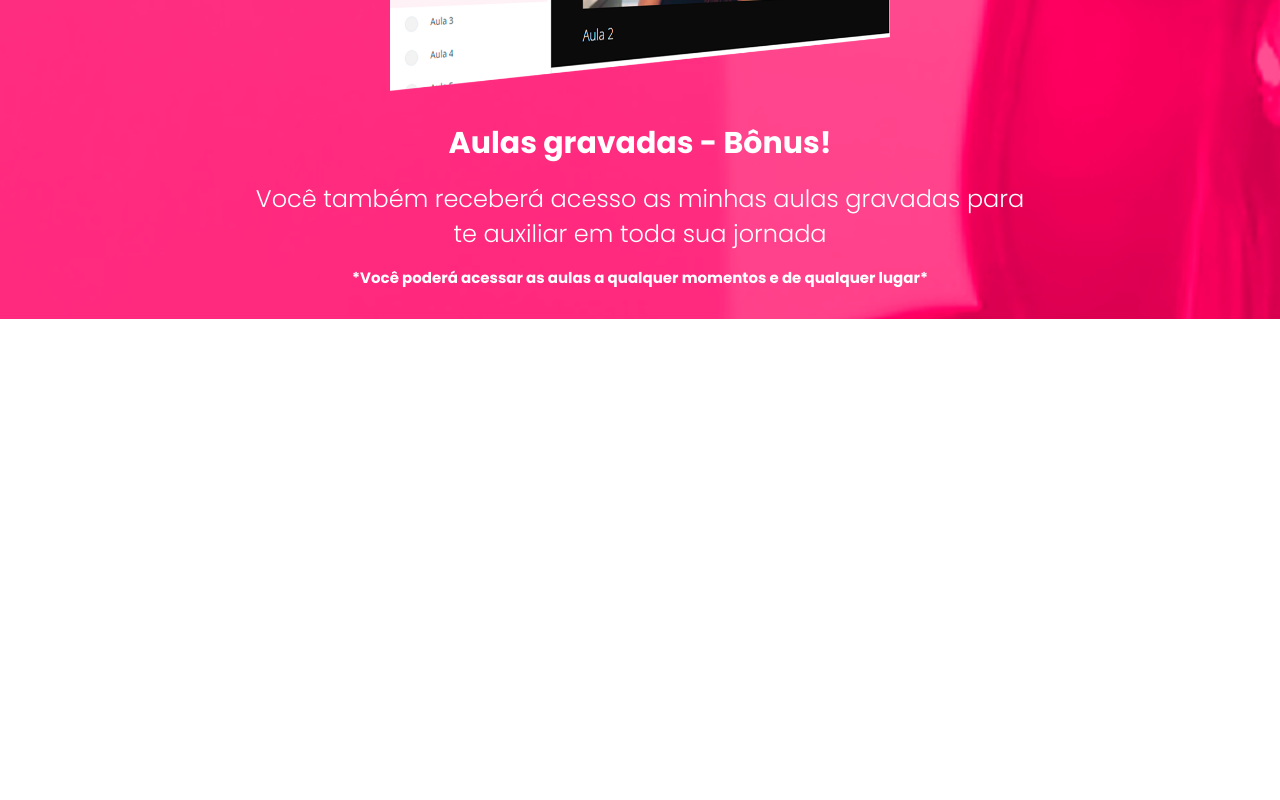
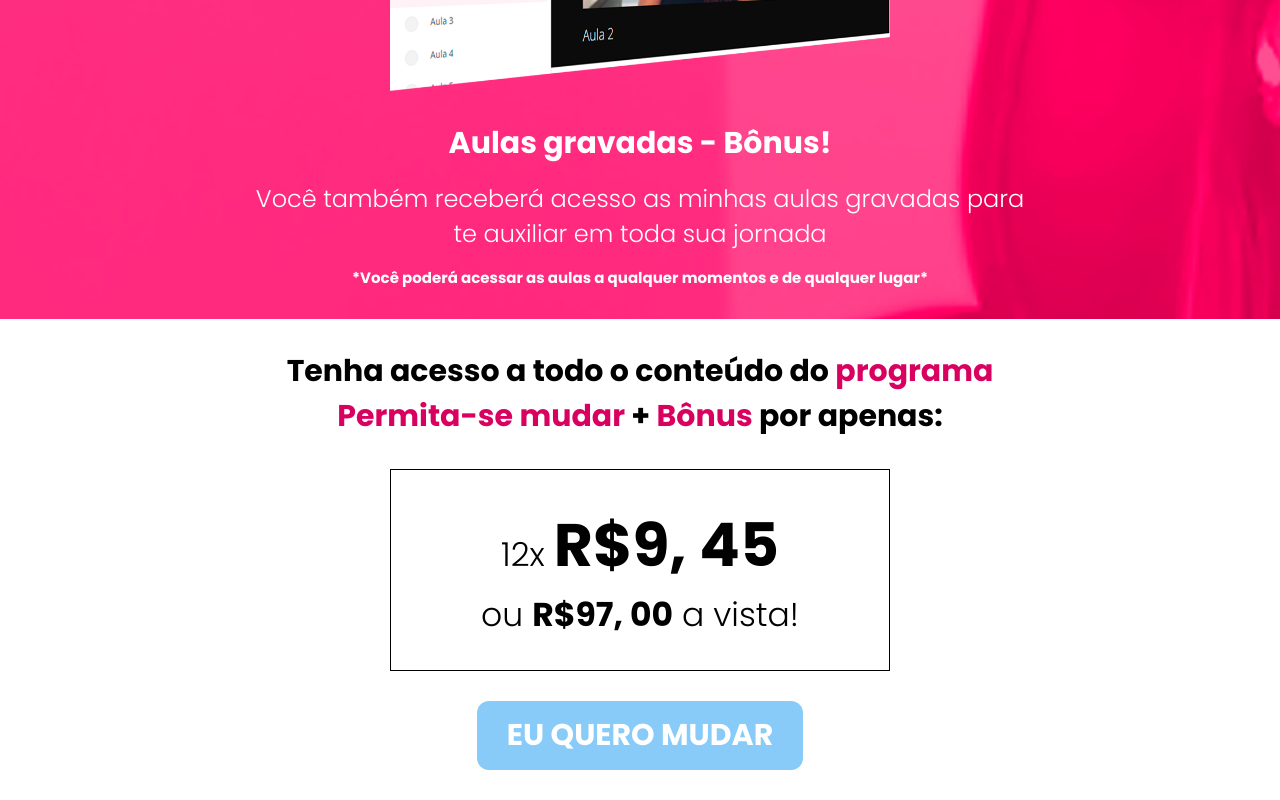
Before and after one commit to gabrieldiasss/permitasemudar, a Next.js app: page / in a window 1280 px wide. Shown: the part 4755-5555 px from the top of the page. Before the commit the page ends 5074 px from the top, so only its background shows below. Built offline with nearby package versions, Linux system fonts and the light colour scheme.

Commit message:
section 7

```diff
--- a/src/components/Section7/index.tsx
+++ b/src/components/Section7/index.tsx
@@ -1,15 +1,17 @@
+import { Container, Content } from './styles'
+
 export default function Section7() {
 
     return (
         <Container>
             <Content>
                 <h1>
-                    Tenha acesso a todo o conteúdo do <span>programa Permita-se mudar + Bônus por apenas:</span>
+                    Tenha acesso a todo o conteúdo do <span>programa Permita-se mudar</span> + <span>Bônus</span> por apenas:
                 </h1>
 
-                <div>
+                <div className='price' >
                     <div>12x <strong>R$9, 45</strong></div>
-                    <div>ou r</div>
+                    <div>ou <b>R$97, 00</b> a vista!</div>
                 </div>
 
                 <button type="button" >EU QUERO MUDAR</button>
--- a/src/components/Section7/styles.ts
+++ b/src/components/Section7/styles.ts
@@ -0,0 +1,31 @@
+import styled from "styled-components";
+
+export const Container = styled.section`
+    padding: 2rem 0;
+`
+
+export const Content = styled.div`
+
+    max-width: 800px;
+    text-align: center;
+    width: 90%;
+    margin: 0 auto;
+
+    h1 {
+        font-size: 2rem;
+    }
+
+    .price {
+
+        strong {
+            font-size: 4rem;
+        }
+
+        font-size: 2.2rem;
+        border: 1px solid #000;
+        padding: 2rem;
+        max-width: 500px;
+
+        margin: 2rem auto;
+    }
+`
--- a/src/pages/index.tsx
+++ b/src/pages/index.tsx
@@ -7,6 +7,7 @@ import Section3 from '../components/Section3'
 import Section4 from '../components/Section4'
 import Section5 from '../components/Section5'
 import Section6 from '../components/Section6'
+import Section7 from '../components/Section7'
 
 export default function Home() {
 
@@ -26,6 +27,7 @@ export default function Home() {
                 <Section4 />
                 <Section5 />
                 <Section6 />
+                <Section7 />
             </main>
         </>
     )
```
